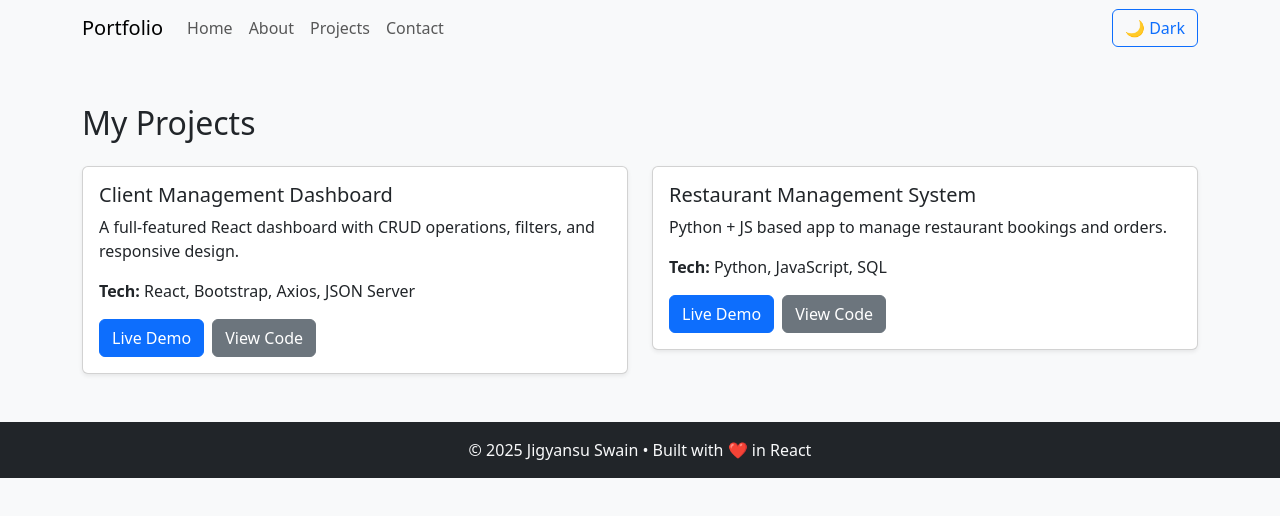
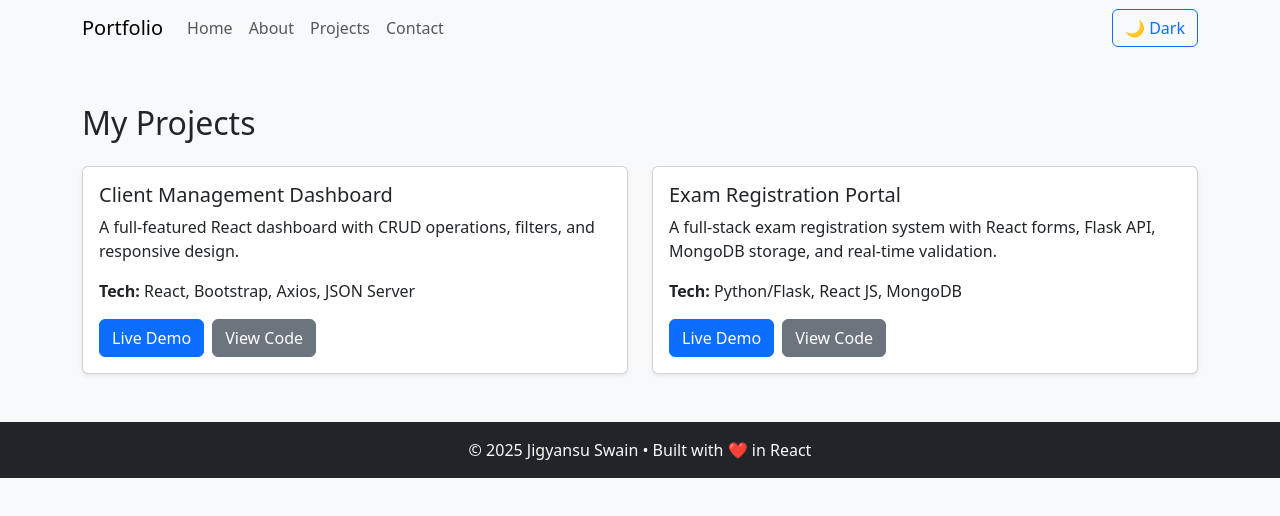
Before and after one commit to JigsLast/react-portfolio, a React (Create React App) app: page /projects in a window 1280 px wide. Shown: the top 516 px of the page. Built offline with nearby package versions, Linux system fonts and the light colour scheme.

Commit message:
Updated Project section

```diff
--- a/src/pages/Projects.js
+++ b/src/pages/Projects.js
@@ -17,10 +17,10 @@ const Projects = () => {
         </Col>
         <Col md={6}>
           <ProjectCard
-            title="Restaurant Management System"
-            description="Python + JS based app to manage restaurant bookings and orders."
-            tech="Python, JavaScript, SQL"
-            codeLink="https://github.com/yourusername/restaurant-manager"
+            title="Exam Registration Portal"
+            description="A full-stack exam registration system with React forms, Flask API, MongoDB storage, and real-time validation."
+            tech="Python/Flask, React JS, MongoDB"
+            codeLink="https://github.com/JigsLast/college-exam-registration"
           />
         </Col>
         {/* Add more cards here */}
```
